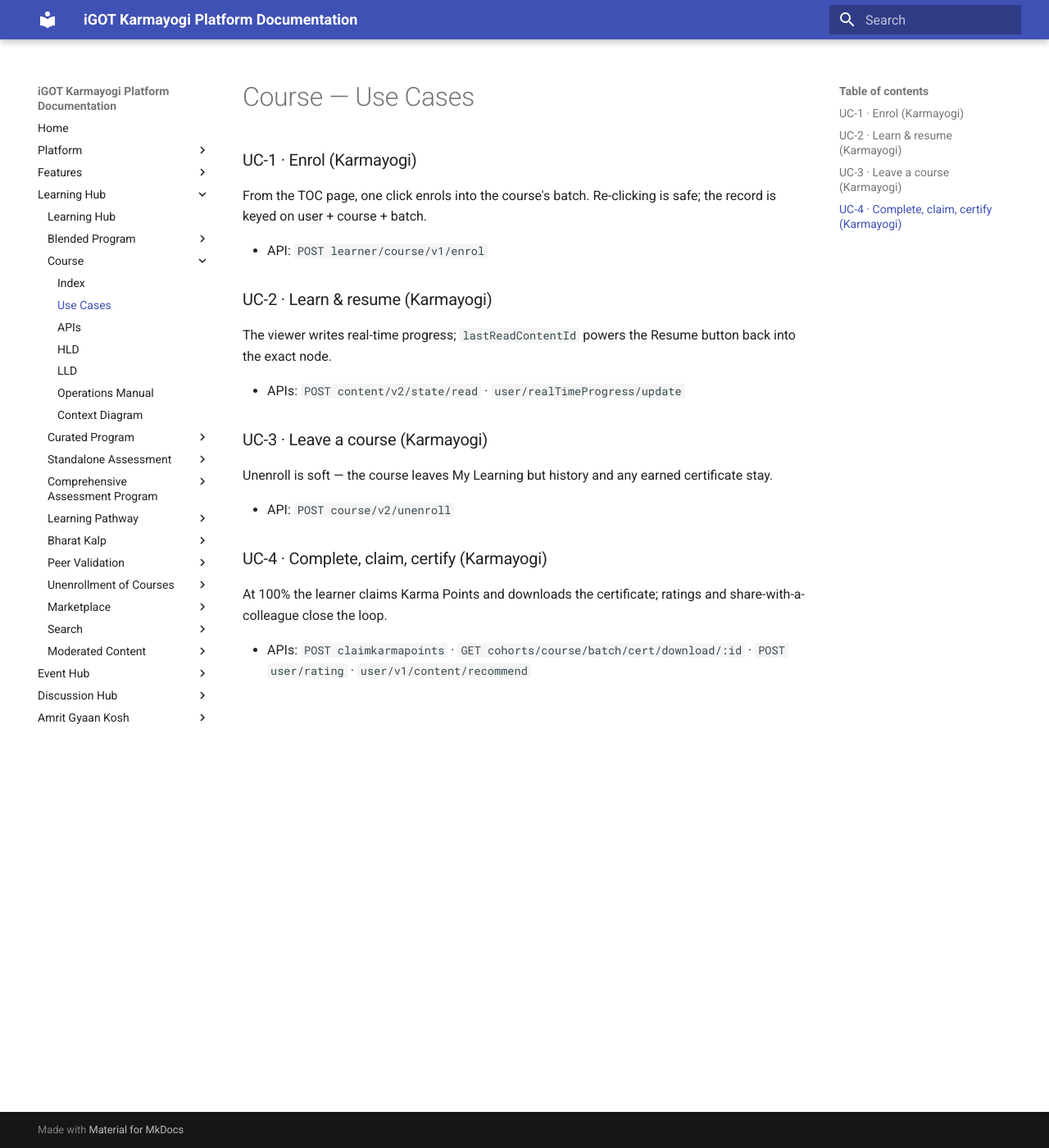
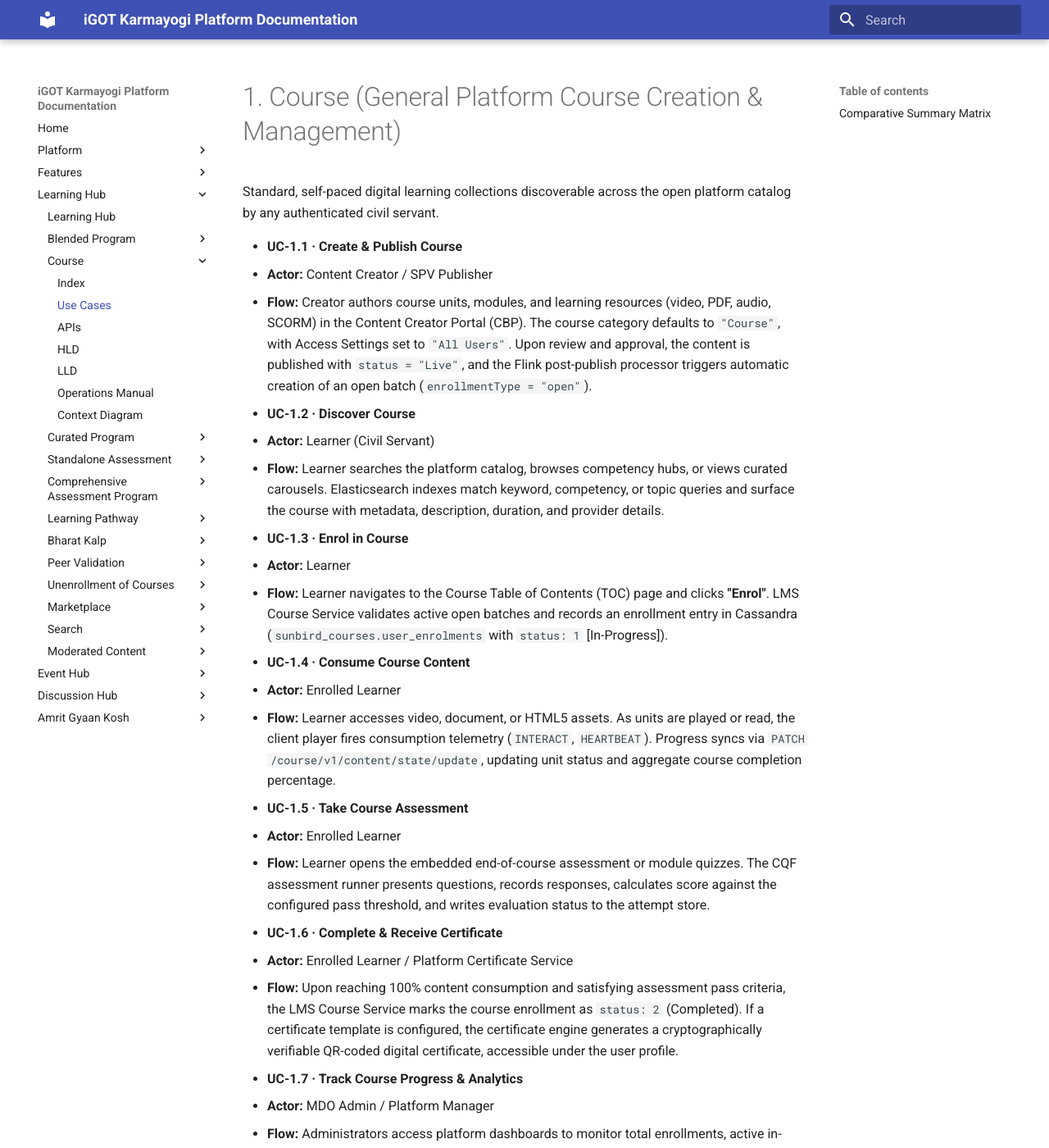
Before and after one commit to KB-iGOT/igot-docs, an MkDocs documentation site: the page built from docs/learning-hub/course/use-cases.md, in a window 1280 px wide and 1400 px high. Shown: the whole window at 82% size. Built offline with MkDocs 1.6.1 and Material for MkDocs 9.7.7, drawn with Linux system fonts in a browser that asks for light colours; some of the changed text lies outside the part shown.

Commit message:
docs(course-types): add use cases as the User Manual of each course type
Course, Multilingual, Moderated Course and Invite-Only Course / Batch each
get a User Manual tab with their use cases and the comparative summary
matrix from the course-type use cases document. Course's old code-derived
use cases are replaced.

Co-Authored-By: Claude Opus 5.5 <noreply@anthropic.com>

```diff
--- a/docs/learning-hub/course/use-cases.md
+++ b/docs/learning-hub/course/use-cases.md
@@ -1,29 +1,42 @@
-# Course — Use Cases
+# 1. Course (General Platform Course Creation & Management)
 
-### UC-1 · Enrol (Karmayogi)
+Standard, self-paced digital learning collections discoverable across the open platform catalog by any authenticated civil servant.
 
-From the TOC page, one click enrols into the course's batch. Re-clicking is
-safe; the record is keyed on user + course + batch.
+- **UC-1.1 · Create & Publish Course**
+  - **Actor:** Content Creator / SPV Publisher
+  - **Flow:** Creator authors course units, modules, and learning resources (video, PDF, audio, SCORM) in the Content Creator Portal (CBP). The course category defaults to `"Course"`, with Access Settings set to `"All Users"`. Upon review and approval, the content is published with `status = "Live"`, and the Flink post-publish processor triggers automatic creation of an open batch (`enrollmentType = "open"`).
 
-- API: `POST learner/course/v1/enrol`
+- **UC-1.2 · Discover Course**
+  - **Actor:** Learner (Civil Servant)
+  - **Flow:** Learner searches the platform catalog, browses competency hubs, or views curated carousels. Elasticsearch indexes match keyword, competency, or topic queries and surface the course with metadata, description, duration, and provider details.
 
-### UC-2 · Learn & resume (Karmayogi)
+- **UC-1.3 · Enrol in Course**
+  - **Actor:** Learner
+  - **Flow:** Learner navigates to the Course Table of Contents (TOC) page and clicks **"Enrol"**. LMS Course Service validates active open batches and records an enrollment entry in Cassandra (`sunbird_courses.user_enrolments` with `status: 1` [In-Progress]).
 
-The viewer writes real-time progress; `lastReadContentId` powers the Resume
-button back into the exact node.
+- **UC-1.4 · Consume Course Content**
+  - **Actor:** Enrolled Learner
+  - **Flow:** Learner accesses video, document, or HTML5 assets. As units are played or read, the client player fires consumption telemetry (`INTERACT`, `HEARTBEAT`). Progress syncs via `PATCH /course/v1/content/state/update`, updating unit status and aggregate course completion percentage.
 
-- APIs: `POST content/v2/state/read` · `user/realTimeProgress/update`
+- **UC-1.5 · Take Course Assessment**
+  - **Actor:** Enrolled Learner
+  - **Flow:** Learner opens the embedded end-of-course assessment or module quizzes. The CQF assessment runner presents questions, records responses, calculates score against the configured pass threshold, and writes evaluation status to the attempt store.
 
-### UC-3 · Leave a course (Karmayogi)
+- **UC-1.6 · Complete & Receive Certificate**
+  - **Actor:** Enrolled Learner / Platform Certificate Service
+  - **Flow:** Upon reaching 100% content consumption and satisfying assessment pass criteria, the LMS Course Service marks the course enrollment as `status: 2` (Completed). If a certificate template is configured, the certificate engine generates a cryptographically verifiable QR-coded digital certificate, accessible under the user profile.
 
-Unenroll is soft — the course leaves My Learning but history and any earned
-certificate stay.
+- **UC-1.7 · Track Course Progress & Analytics**
+  - **Actor:** MDO Admin / Platform Manager
+  - **Flow:** Administrators access platform dashboards to monitor total enrollments, active in-progress learners, drop-off rates, and completion numbers broken down by ministry, department, and cadre.
 
-- API: `POST course/v2/unenroll`
+### Comparative Summary Matrix
 
-### UC-4 · Complete, claim, certify (Karmayogi)
-
-At 100% the learner claims Karma Points and downloads the certificate;
-ratings and share-with-a-colleague close the loop.
-
-- APIs: `POST claimkarmapoints` · `GET cohorts/course/batch/cert/download/:id` · `POST user/rating` · `user/v1/content/recommend`
+| Lifecycle Stage | Course (General) | Multilingual Course | Moderated Course | Invite-Only Course / Batch |
+|---|---|---|---|---|
+| **Creation & Ingestion** | Open metadata; auto-batch enabled via Flink | Localized units/transcripts linked to language group | Rubrics, reviewer roles, and milestone criteria configured | "Custom Users" selected; Flink auto-batch suppressed |
+| **Discovery** | Public search & catalog recommendation | Filtered or boosted by learner's preferred language | Discoverable in catalog with "Application Required" tag | Excluded from public search; surfaced only in invited feed |
+| **Access & Enrollment** | Immediate self-enrollment | Immediate self-enrollment with language selection | Pre-approval required or open with gated milestones | Restricted to whitelisted UUIDs in `participantlist` |
+| **Consumption & Runner** | Standard self-paced media streaming | Dynamic audio/subtitle switching inside player | Subjective project uploads & artifact attachments | Single-sitting timed exam; 3X shuffle; negative marking |
+| **Evaluation Gate** | Objective automated quizzes | Localized objective quizzes | Manual grading by assigned assessor/moderator | Automated scoring with negative penalty calculation |
+| **Direct Link Security** | Open to all authenticated users | Open to all authenticated users | Prompts user to apply if not approved | Route guard blocks uninvited users with HTTP 403 modal |
```
Also changed, not shown: docs/learning-hub/invite-only-course/use-cases.md (added, +48 -0 lines), docs/learning-hub/moderated-course/use-cases.md (added, +42 -0 lines), docs/learning-hub/multilingual/use-cases.md (added, +38 -0 lines), web/src/content/features/course/usecases.html (deleted, +0 -8 lines), 1 other file.
